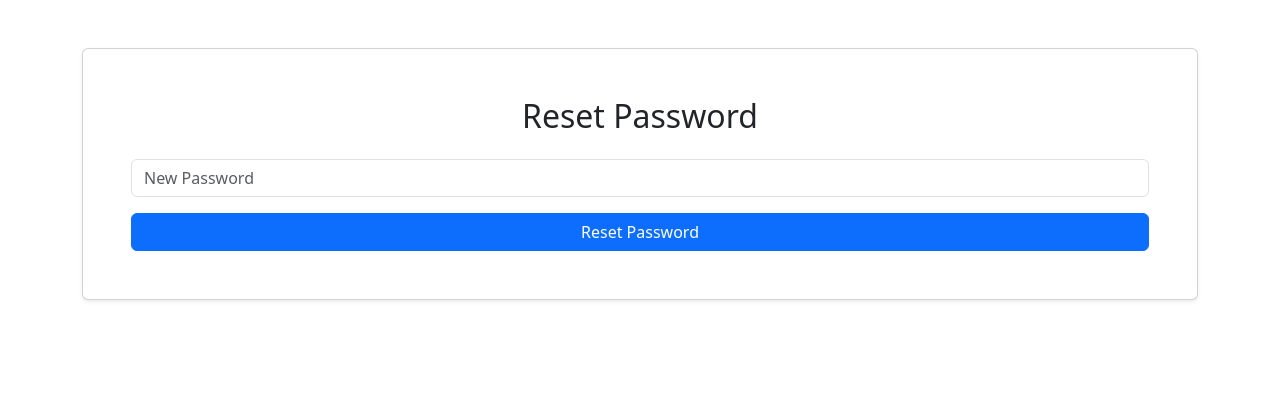
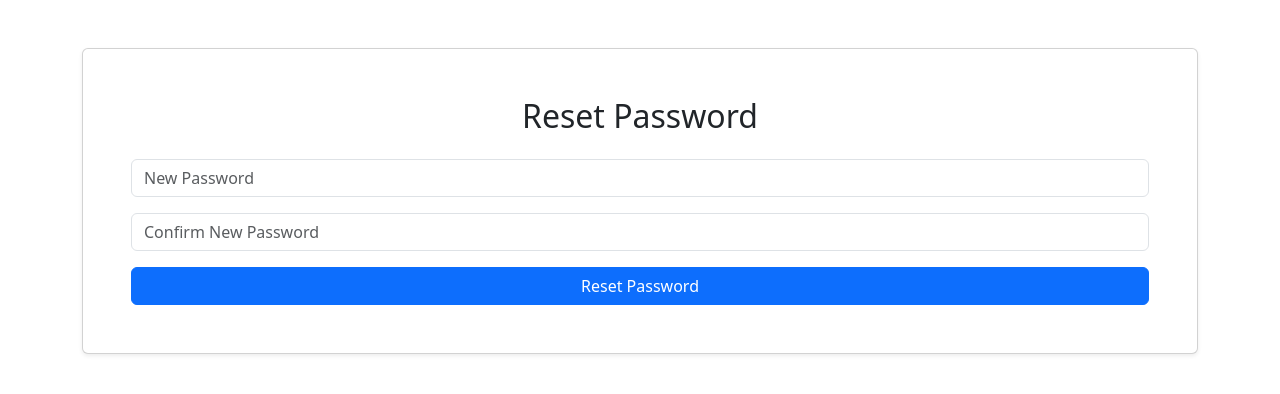
Before and after one commit to alrudniy/T1-f24-edu, a Flask app: template templates/reset_password.html in a window 1280 px wide. Shown: the top 394 px of the page. Run offline with Flask 3, Linux system fonts and the light colour scheme; the template is opened without the code that fills it, so the values that code supplies are empty.

Commit message:
feat: Add confirm password field to reset password form

```diff
--- a/templates/reset_password.html
+++ b/templates/reset_password.html
@@ -13,6 +13,9 @@
             <div class="mb-3">
                 <input type="password" class="form-control" name="password" placeholder="New Password" required>
             </div>
+            <div class="mb-3">
+                <input type="password" class="form-control" name="confirm_password" placeholder="Confirm New Password" required>
+            </div>
             <button type="submit" class="btn btn-primary w-100">Reset Password</button>
         </form>
     </div>
```
